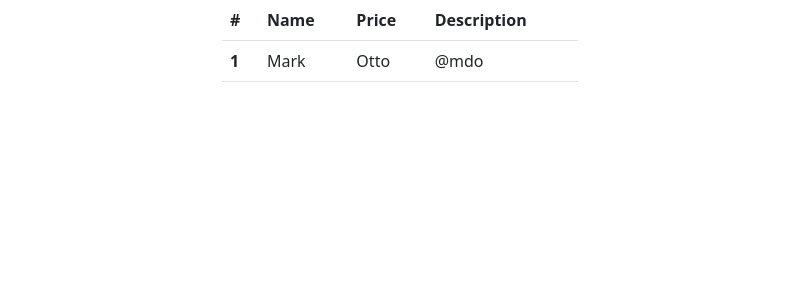
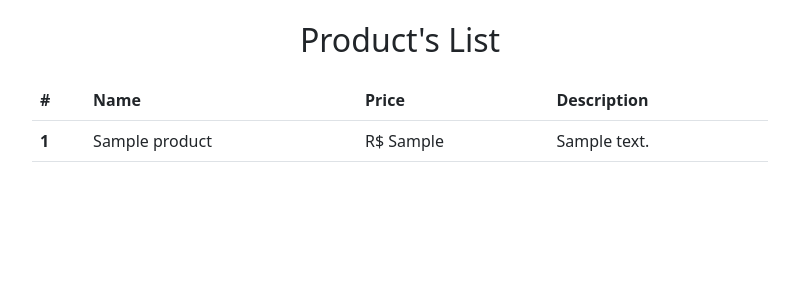
Before and after one commit to miscapu/mvccrud, a PHP site: page /Projetos/ in a window 1280 px wide. Shown: the top 300 px of the page, without its empty margins (240-1039 px from the left). Run offline with PHP 8.4, Linux system fonts and the light colour scheme; tables that the repository leaves empty hold one stand-in row (values such as "Sample post").

Commit message:
Fifth: List all products

```diff
--- a/app/Controllers/ProductController.php
+++ b/app/Controllers/ProductController.php
@@ -6,10 +6,21 @@
  */
 namespace App\Controllers;
 
-use \App\Models\Product;
+use App\Models\Product;
+use PDO;
 
 class ProductController{
 
-
-
+    /**
+     * @param null $where
+     * @param null $order
+     * @param null $limit
+     * @param null $fields
+     * @return array
+     */
+    public static function showProducts( $where = null, $order = null, $limit = null, $fields = null ): array
+    {
+        return ( new Product( 'products' ))->selectProducts( $where,$order,$limit,$fields )
+                               ->fetchAll( PDO::FETCH_CLASS, self::class );
+    }
 }
--- a/app/Models/Product.php
+++ b/app/Models/Product.php
@@ -97,6 +97,24 @@ class Product{
         }
     }
 
+    /**
+     * @param null $where
+     * @param null $order
+     * @param null $limit
+     * @param array|null $fields
+     */
+    public function selectProducts( $where = null, $order = null, $limit = null, array $fields = null  ){
+        // Data of query
+        $where  =   strlen( $where ) ? 'WHERE '.$where : "";
+        $order  =   strlen( $order ) ? 'ORDER BY '.$order : "";
+        $limit  =   strlen( $limit ) ? 'LIMIT '.$limit : "";
+        $fields =   strlen( $fields ) ? $fields : "*";
+
+        // Mount to query
+        $query  =   "SELECT ".$fields." FROM ".$this->table." ".$where." ".$order." ".$limit."";
+//        echo $query; #debug ok
+        return $this->executeQuery( $query );
+    }
 
 
 
@@ -107,5 +125,13 @@ class Product{
 // debug
 //$productModel   =   new Product( 'products' );
 //echo "<pre>";
-//print_r( $productModel ); //OK
+//print_r( $productModel->selectProducts() ); //OK
 //echo "</pre>";
+//
+//// other debug
+//$instanceProduct    =   new Product( "products" );
+//$products  =   $instanceProduct->selectProducts()->fetchAll();
+//
+//foreach ( $products as $product ):
+//    echo $product['name']; #ok
+//    endforeach;
--- a/app/Views/Layouts/footer.php
+++ b/app/Views/Layouts/footer.php
@@ -1,6 +1,6 @@
 
 </div>
-<div class="col">
+<div class="col-2">
 
 </div>
 </div>
--- a/app/Views/Layouts/header.php
+++ b/app/Views/Layouts/header.php
@@ -9,13 +9,13 @@ define( 'BASE_URL', 'http://localhost:8888/Projetos/CRUDS/MVCCrud' );
           content="width=device-width, user-scalable=no, initial-scale=1.0, maximum-scale=1.0, minimum-scale=1.0">
     <meta http-equiv="X-UA-Compatible" content="ie=edge">
     <link rel="stylesheet" href="<?= BASE_URL.'/assets/css/bootstrap.min.css';?>">
-    <title>Crud PHP</title>
+    <title><?= isset( $title ) ? $title : ""; ?></title>
 </head>
 <body>
 
 <div class="container">
     <div class="row">
-        <div class="col">
+        <div class="col-2">
 
         </div>
-        <div class="col">
+        <div class="col-8">
--- a/app/Views/Pages/Dashboard.php
+++ b/app/Views/Pages/Dashboard.php
@@ -5,6 +5,7 @@ include __DIR__.'/../Layouts/header.php';
 
 <!-- Table HTML for data -->
 
+<h2 class="modal-title text-center my-3"><?= isset( $title ) ? $title : ""; ?></h2>
     <table class="table">
         <thead>
         <tr>
@@ -16,13 +17,22 @@ include __DIR__.'/../Layouts/header.php';
         </thead>
         <tbody>
 
+        <?php
+        /**
+         * Foreach for retrieves data to table products
+         */
+        if ( isset( $products ) ):
+            foreach ( $products as $product ):
+        ?>
         <tr>
-            <th scope="row">1</th>
-            <td>Mark</td>
-            <td>Otto</td>
-            <td>@mdo</td>
+            <th scope="row"><?= $product->id; ?></th>
+            <td><?= $product->name; ?></td>
+            <td><?= "R$ ".$product->price; ?></td>
+            <td><?= $product->description; ?></td>
         </tr>
-
+        <?php endforeach;
+        endif;
+        ?>
         </tbody>
     </table>
 
--- a/index.php
+++ b/index.php
@@ -10,4 +10,8 @@ require __DIR__.'/vendor/autoload.php';
 // call ProductController (app/controllers)
 use \App\Controllers\ProductController;
 
+$products   =   ProductController::showProducts();
+$title      =   "Product's List";
+
+
 include __DIR__."/app/Views/Pages/Dashboard.php";
```
